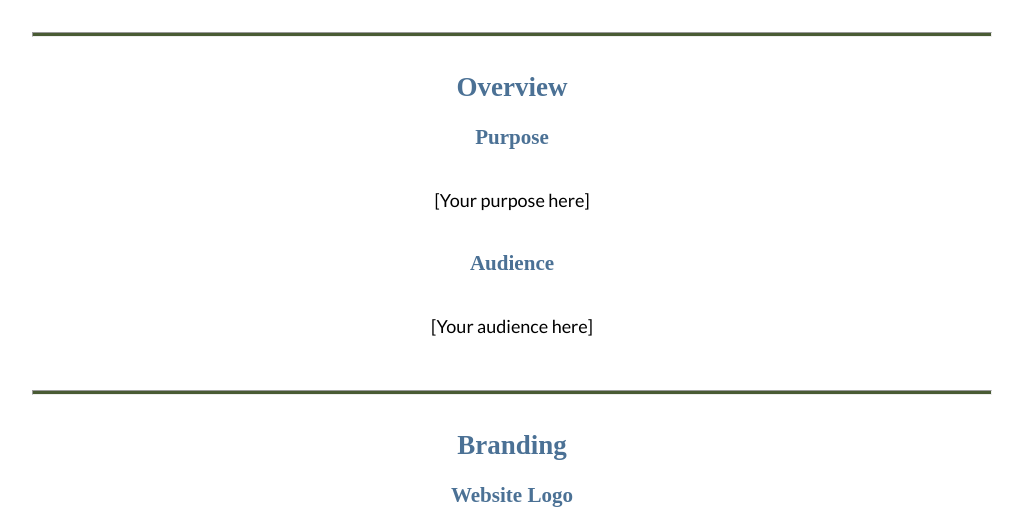
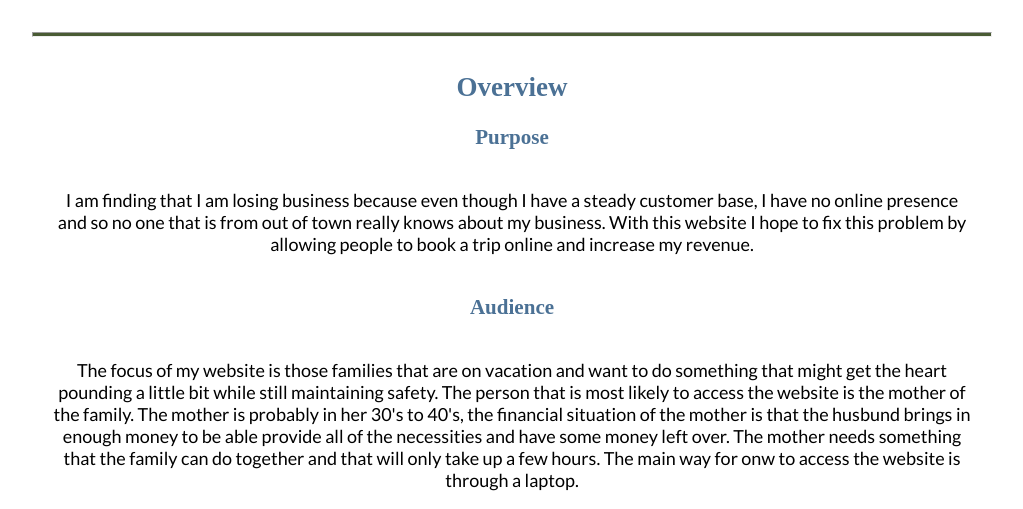
Before and after one commit to Bradley-Hunter/wdd130, a plain HTML site: page wwr/site-plan-rafting.html in a window 1280 px wide. Shown: the part 308-817 px from the top of the page, without its empty margins (128-1151 px from the left). Drawn offline with Linux system fonts and the light colour scheme; a web font is replaced by a local one.

Commit message:
added purpose and audience statements

```diff
--- a/wwr/site-plan-rafting.html
+++ b/wwr/site-plan-rafting.html
@@ -20,11 +20,11 @@
     <hr />
     <h2>Overview</h2>
     <h3>Purpose</h3>
-    <p>[Your purpose here]</p>
+    <p>I am finding that I am losing business because even though I have a steady customer base, I have no online presence and so no one that is from out of town really knows about my business. With this website I hope to fix this problem by allowing people to book a trip online and increase my revenue.</p>
     <!-- change this -->
 
     <h3>Audience</h3>
-    <p>[Your audience here]</p>
+    <p>The focus of my website is those families that are on vacation and want to do something that might get the heart pounding a little bit while still maintaining safety. The person that is most likely to access the website is the mother of the family. The mother is probably in her 30's to 40's, the financial situation of the mother is that the husbund brings in enough money to be able provide all of the necessities and have some money left over. The mother needs something that the family can do together and that will only take up a few hours. The main way for onw to access the website is through a laptop.</p>
     <!-- change this -->
 
     <hr />
```
